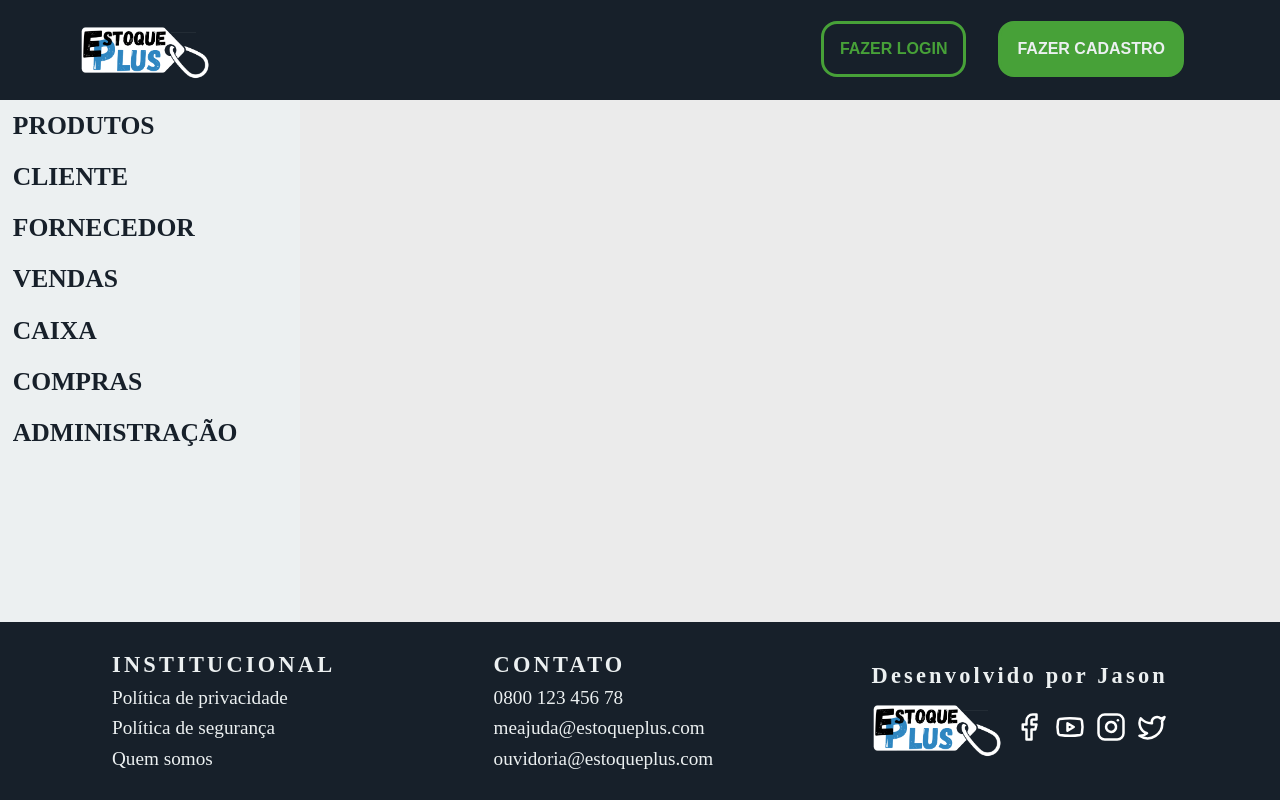
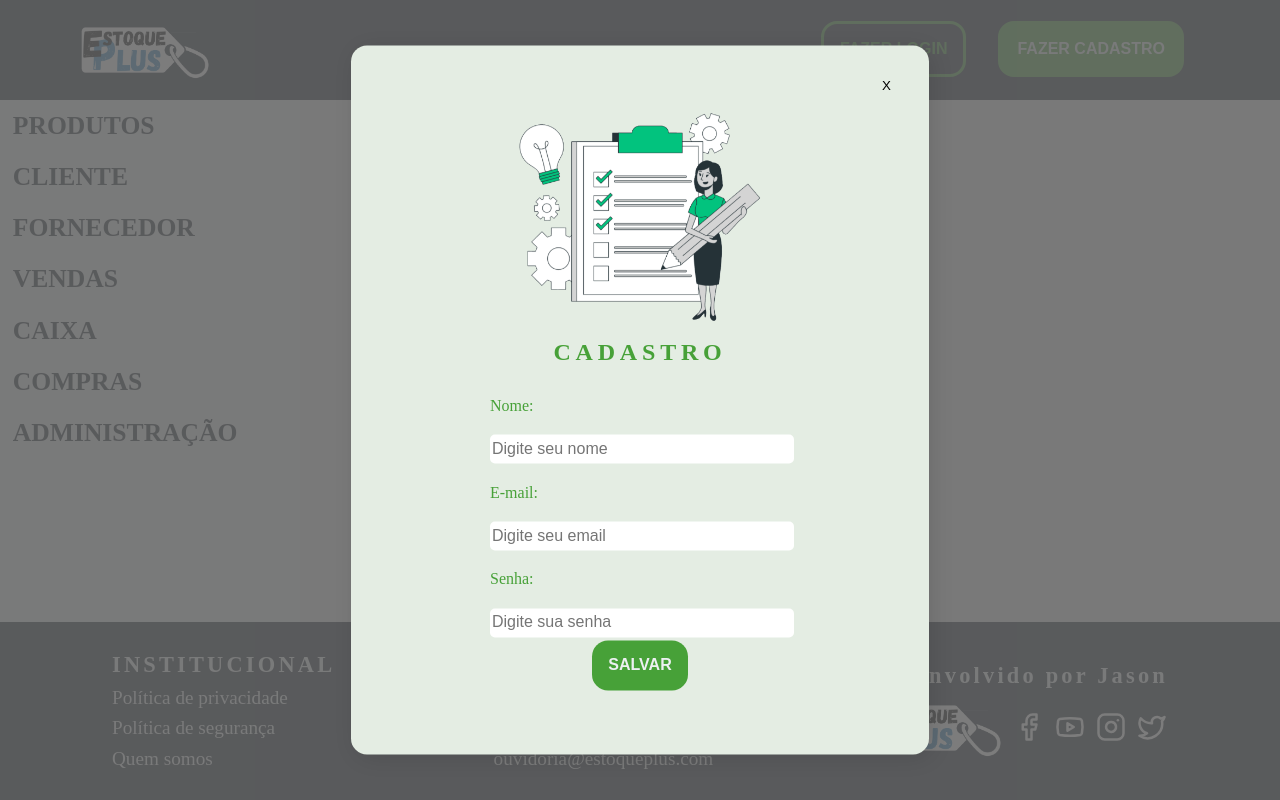
Before and after one commit to JTrallii/angular-sistema-cadastro, an Angular app in the folder front-end/: page / in a window 1280 px wide. Both pictures are taken after a click on the button "FAZER CADASTRO". Built offline with nearby package versions, Linux system fonts and the light colour scheme.

Commit message:
feat(model-cadastro-usuario): adicionadas validações de preenchimento e formato nos campos de input

```diff
--- a/front-end/src/app/components/header/header.component.html
+++ b/front-end/src/app/components/header/header.component.html
@@ -12,6 +12,7 @@
           [hoverBackgroundColor]="verde"
           [fontSize]="font_size"
           [borda]="borda"
+          (onClick)="abrirModalLogin()"
         >
           FAZER LOGIN
         </app-botao-principal>
@@ -26,9 +27,10 @@
           [color]="branco"
           [backgroundColor]="verde"
           [hoverColor]="verde"
-          [hoverBackgroundColor]="branco"
+          [hoverBackgroundColor]="preto"
           [fontSize]="font_size"
           [borda]="borda"
+          (onClick)="abrirModalCadastro()"
         >
           FAZER CADASTRO
         </app-botao-principal>
--- a/front-end/src/app/components/header/header.component.ts
+++ b/front-end/src/app/components/header/header.component.ts
@@ -27,6 +27,7 @@ export class HeaderComponent {
   cadastro = "cadastro"
   branco: "#ecf0f1" = "#ecf0f1"; // Define explicitamente o tipo literal
   verde: "#47a138" = "#47a138"; // Define explicitamente o tipo literal
+  preto = "#17202a"
   transparente: "transparent" = "transparent";
   font_size: "1.3rem" = "1.3rem";
   borda: "3px solid #47a138" = "3px solid #47a138";
--- a/front-end/src/app/components/modal-cadastro-usuario/modal-cadastro-usuario.component.html
+++ b/front-end/src/app/components/modal-cadastro-usuario/modal-cadastro-usuario.component.html
@@ -1,71 +1,94 @@
-
-
-
 <section *ngIf="aberta">
   <div>
     <div
-      class = "background__modal"
-      (click)="aoFechar.emit(); resetFormulario();"
+      class="background__modal"
+      (click)="aoFechar.emit(); resetFormulario()"
       aria-hidden="true"
     ></div>
-    <div class = "janela__modal">
-      <button class = "fechar__modal" (click)="aoFechar.emit(); resetFormulario();">
+    <div class="janela__modal">
+      <button
+        class="fechar__modal"
+        (click)="aoFechar.emit(); resetFormulario()"
+      >
         X
       </button>
-      <div
-        class = "modal__container display align"
-      >
+      <div class="modal__container display align">
         <img
           src="../../../assets/imagem_cadastro.png"
           alt="Imagem Cadastro"
-          class = "modal__container_img"
+          class="modal__container_img"
         />
-        <p class = "modal__container_p">CADASTRO</p>
-        <form
-          class = "borda modal__container_form"
-          onSubmit={handleSubmit}
-        >
-          <label htmlFor="email" class = "display">
-            Nome:
+        <p class="modal__container_p">CADASTRO</p>
+        <form class="borda modal__container_form" #form="ngForm" (ngSubmit)="cadastrar(form)">
+          <label for="nome" class="display">Nome: </label>
           <input
             type="text"
-              name="name"
-              id="name"
-              data-test="name-input"
+            name="nome"
+            id="nome"
+            data-test="nome-input"
             placeholder="Digite seu nome"
-              [ngClass]="buttonClasseNome"
-              [(ngModel)]="nome"
+            ngModel
+            required
+            minlength="3"
+            #nome="ngModel"
           />
-            <span class = "error">{{ errorNome }}</span>
-          </label>
-          <label htmlFor="senha" class = "display">
-            E-mail:
+          <div *ngIf="(nome?.invalid && nome?.touched) || nome?.dirty">
+            <app-mensagem-erro-validacao *ngIf="nome?.errors?.['required']">
+              O nome precisa ser cadastrado!
+            </app-mensagem-erro-validacao>
+            <app-mensagem-erro-validacao *ngIf="nome?.errors?.['minlength']">
+              O nome precisa ter pelo menos 3 caracteres!
+            </app-mensagem-erro-validacao>
+          </div>
+
+          <label for="senha" class="display"> E-mail: </label>
           <input
             type="email"
             name="email"
             id="email"
             data-test="email-input"
             placeholder="Digite seu email"
-              [ngClass]="buttonClasseEmail"
-              [(ngModel)]="email"
+            ngModel
+            required
+            #email="ngModel"
+            pattern="^[a-zA-Z0-9._%+-]+@[a-zA-Z0-9.-]+\.[a-zA-Z]{2,}$"
           />
-            <span class = "error">{{ errorEmail }}</span>
-          </label>
-          <label htmlFor="senha" class = "display">
-            Senha:
+          <div *ngIf="(email?.invalid && email?.touched) || email?.dirty">
+            <app-mensagem-erro-validacao *ngIf="email?.errors?.['required']">
+              O e-mail precisa ser cadastrado!
+            </app-mensagem-erro-validacao>
+            <app-mensagem-erro-validacao *ngIf="email?.errors?.['pattern']">
+              O email deve seguir o exemplo: email&#64;dominio.com !
+            </app-mensagem-erro-validacao>
+          </div>
+          <label for="senha" class="display"> Senha: </label>
           <input
             type="password"
             name="senha"
             id="senha"
             data-test="senha-input"
             placeholder="Digite sua senha"
-              [ngClass]="buttonClasseSenha"
-              [(ngModel)]="senha"
+            ngModel
+            required
+            #senha="ngModel"
+            pattern="^(?=.*[A-Z])(?=.*\d)(?=.*[@$!%*?&])[A-Za-z\d@$!%*?&]{8,}$"
           />
-            <span class = "error">{{ errorSenha }}</span>
-          </label>
-          <div class = "display align">
-            <button type="submit">Cadastrar</button>
+          <div *ngIf="(senha?.invalid && senha?.touched) || senha?.dirty">
+            <app-mensagem-erro-validacao *ngIf="senha?.errors?.['required']">
+              O senha precisa ser cadastrada!
+            </app-mensagem-erro-validacao>
+            <app-mensagem-erro-validacao *ngIf="senha?.errors?.['pattern']">
+              A senha deve conter pelo menos 1 número, 1 letra maiúscula e 1
+              caracter especial !
+            </app-mensagem-erro-validacao>
+          </div>
+          <div class="display align">
+            <app-botao-principal
+              [color]="branco"
+              [backgroundColor]="verde"
+              [hoverBackgroundColor]="verde_hover"
+              >SALVAR</app-botao-principal
+            >
           </div>
         </form>
       </div>
--- a/front-end/src/app/components/modal-cadastro-usuario/modal-cadastro-usuario.component.scss
+++ b/front-end/src/app/components/modal-cadastro-usuario/modal-cadastro-usuario.component.scss
@@ -80,6 +80,7 @@
   border: transparent;
   border-radius: 5px;
   font-size: 1rem;
+  width: 100%;
 }
 
 .display button {
--- a/front-end/src/app/components/modal-cadastro-usuario/modal-cadastro-usuario.component.ts
+++ b/front-end/src/app/components/modal-cadastro-usuario/modal-cadastro-usuario.component.ts
@@ -1,14 +1,20 @@
+import { Router } from '@angular/router';
 import { CommonModule } from '@angular/common';
 import { Component, EventEmitter, Input, Output } from '@angular/core';
-import { FormsModule } from '@angular/forms';
+import { FormsModule, NgForm } from '@angular/forms';
+import marcarCamposComoTouched from '../../utils/marcarCamposFormulario';
+import { MensagemErroValidacaoComponent } from "../mensagem-erro-validacao/mensagem-erro-validacao.component";
+import { BotaoPrincipalComponent } from "../botao-principal/botao-principal.component";
 
 @Component({
   selector: 'app-modal-cadastro-usuario',
   standalone: true,
   imports: [
     CommonModule,
-    FormsModule
-  ],
+    FormsModule,
+    MensagemErroValidacaoComponent,
+    BotaoPrincipalComponent
+],
   templateUrl: './modal-cadastro-usuario.component.html',
   styleUrl: './modal-cadastro-usuario.component.scss'
 })
@@ -30,6 +36,13 @@ export class ModalCadastroUsuarioComponent {
   errorEmail = "";
   errorSenha = "";
   formSubmetido = false;
+  branco: "#ecf0f1" = "#ecf0f1"; // Define explicitamente o tipo literal
+  verde: "#47a138" = "#47a138"; // Define explicitamente o tipo literal
+  verde_hover = "#267c17"
+
+  constructor(
+    private router: Router
+  ) {}
 
   resetFormulario() {
     this.nome = "";
@@ -44,41 +57,7 @@ export class ModalCadastroUsuarioComponent {
     this.formSubmetido = false;
   };
 
-  validarNome = (nome: string): boolean => {
-    if (nome.length < 4) {
-      this.errorNome = "Nome deve conter pelo menos 4 caracteres.";
-      return false;
-    }
-    this.errorNome = "";
-    this.isNomeValido = true;
-    return true;
-  };
 
-  validarEmail = (email: string): boolean => {
-    const emailRegex = /\w{3,}@[a-zA-Z]{3,}\.[a-zA-Z]{2,}/;
-    if (!emailRegex.test(email)) {
-      this.errorEmail = "Email inválido.";
-      this.isEmailValido = false;
-      return false;
-    }
-
-    return true;
-
-    // const emailCadastrado = usuarios.some(
-    //   (usuario: ILogin) => usuario.email === email
-    // );
-
-
-    // if (emailCadastrado) {
-    //   setErrorEmail("Email já cadastrado.");
-    //   setIsEmailValido(false);
-    //   return false;
-    // }
-
-    // setErrorEmail("");
-    // setIsEmailValido(true);
-    // return true;
-  };
 
   get buttonClasseNome() {
     return this.formSubmetido === !this.isNomeValido ? "invalido" : ""
@@ -92,6 +71,17 @@ export class ModalCadastroUsuarioComponent {
     return this.formSubmetido === !this.isSenhaValido ? "invalido" : ""
   }
 
+  cadastrar(form: NgForm) {
+    // Marca todos os campos como 'touched' para exibir as mensagens de erro
+    marcarCamposComoTouched(form);
+
+    if (form.valid) {
+      this.router.navigateByUrl('/compras');
+    } else {
+      console.log('Formulário inválido!');
+    }
+  }
+
 
 
 }
```
Also changed, not shown: 1 other file (tests, documents, lock files or other folders). Lines whose indentation alone changed are shown as unchanged.
